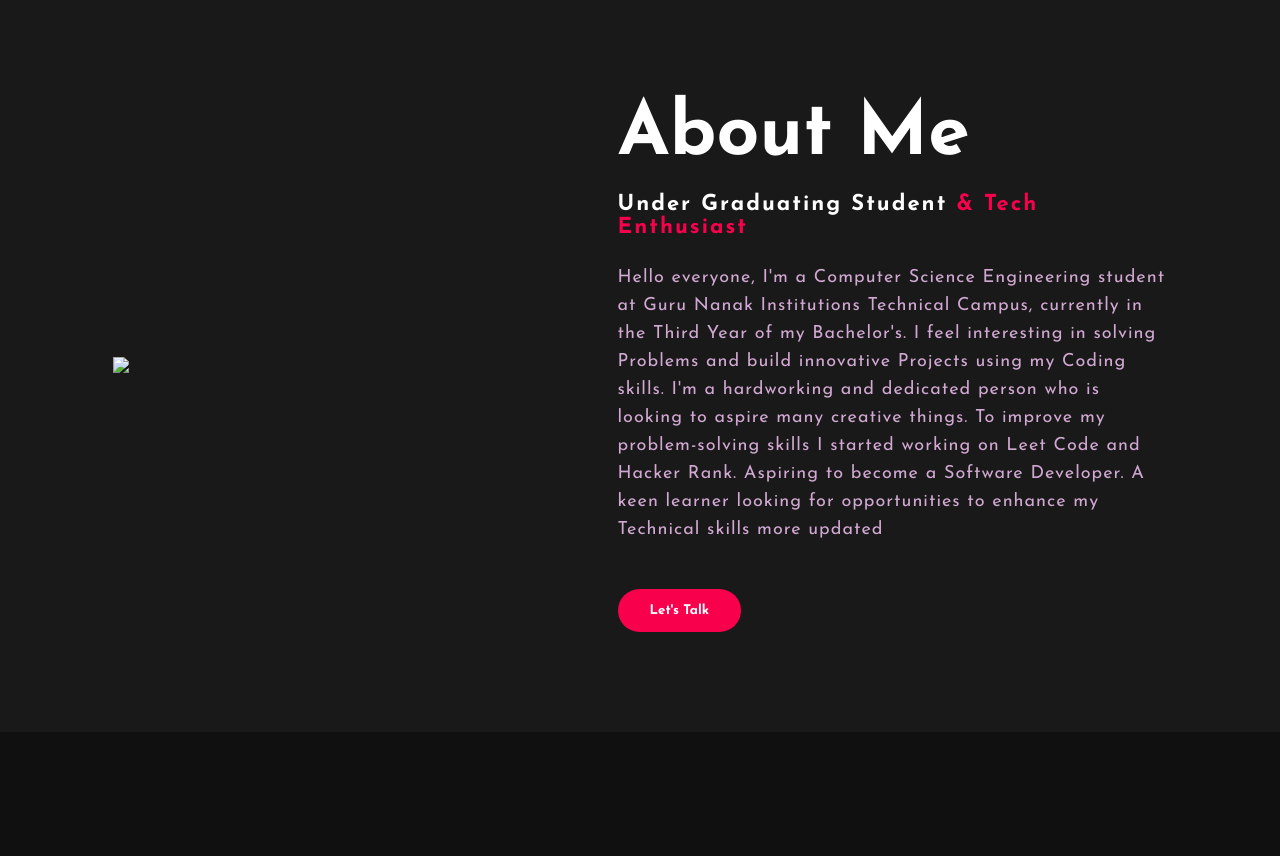
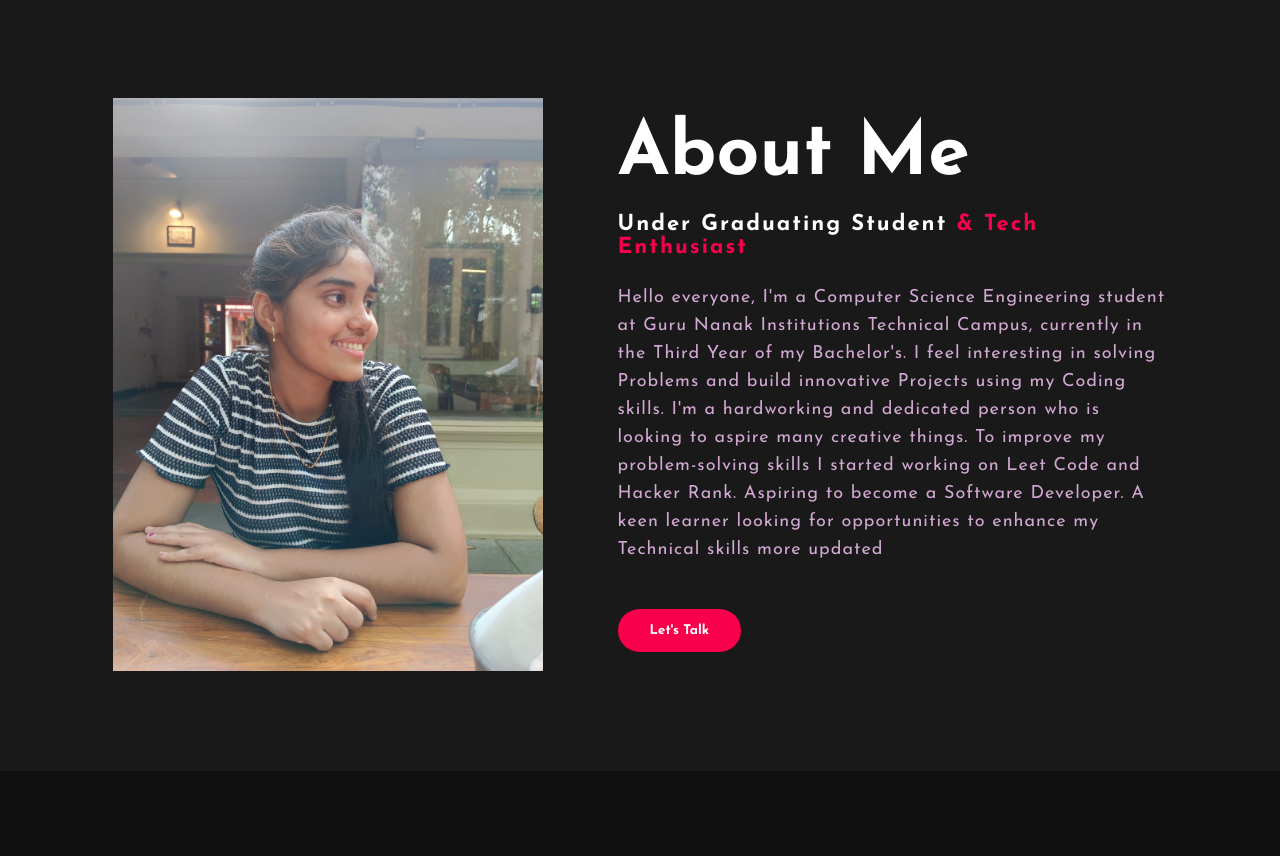
Before and after one commit to Aarthi0630/web-portfolio, a plain HTML site: page index.html in a window 1280 px wide. Shown: the part 802-1658 px from the top of the page. Drawn offline with Linux system fonts and the light colour scheme; files whose address does not match are found by name.

Commit message:
Update index.html

```diff
--- a/index.html
+++ b/index.html
@@ -35,7 +35,7 @@
 
 	<section class="about">
 		<div class="main">
-			<img src="/Assets/Main.jpg">
+			<img src="/Main.jpg">
 			<div class="about-text">
 				<h2>About Me</h2>
 				<h5> Under Graduating Student <span>& Tech Enthusiast</span></h5>
```
